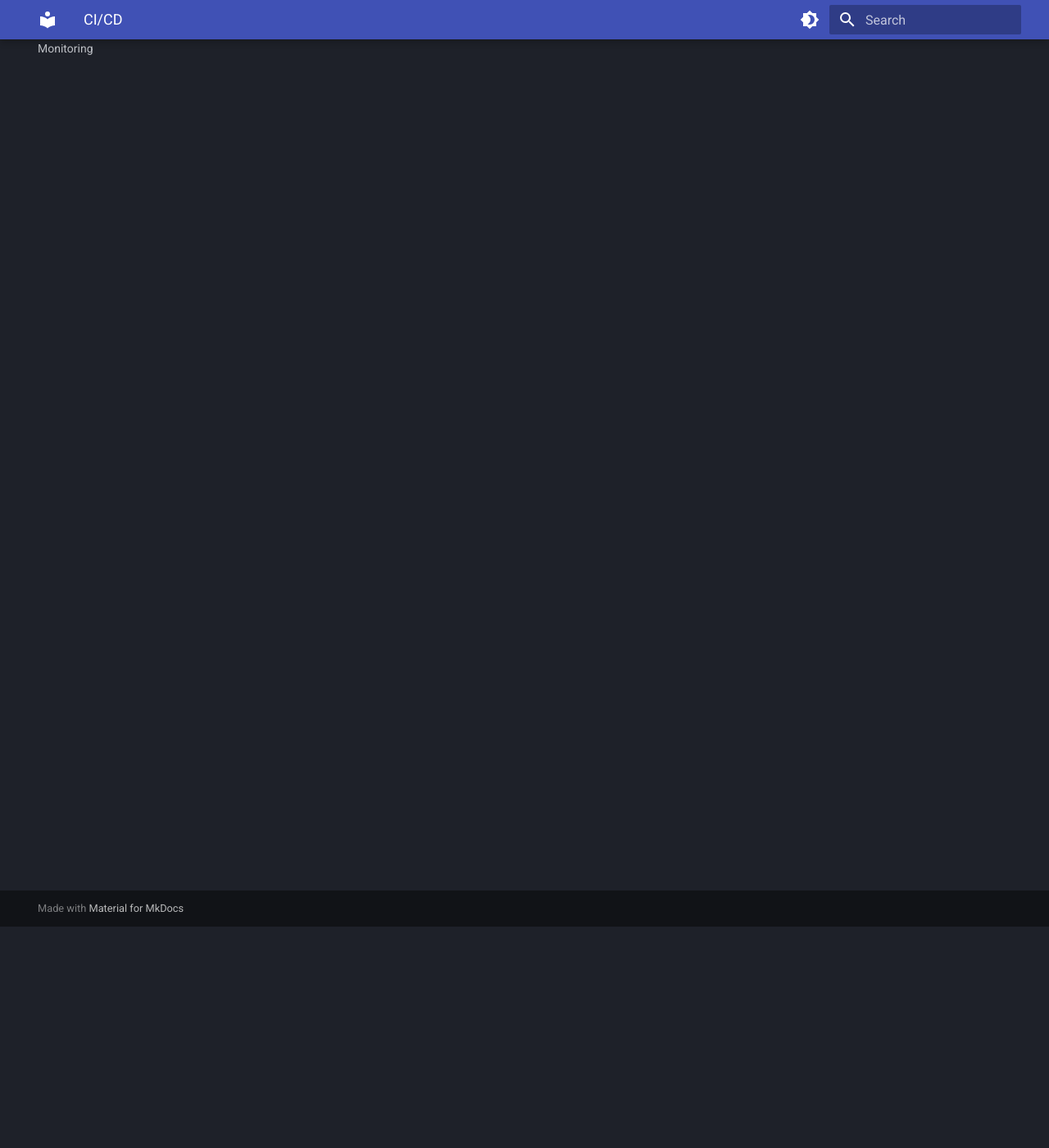
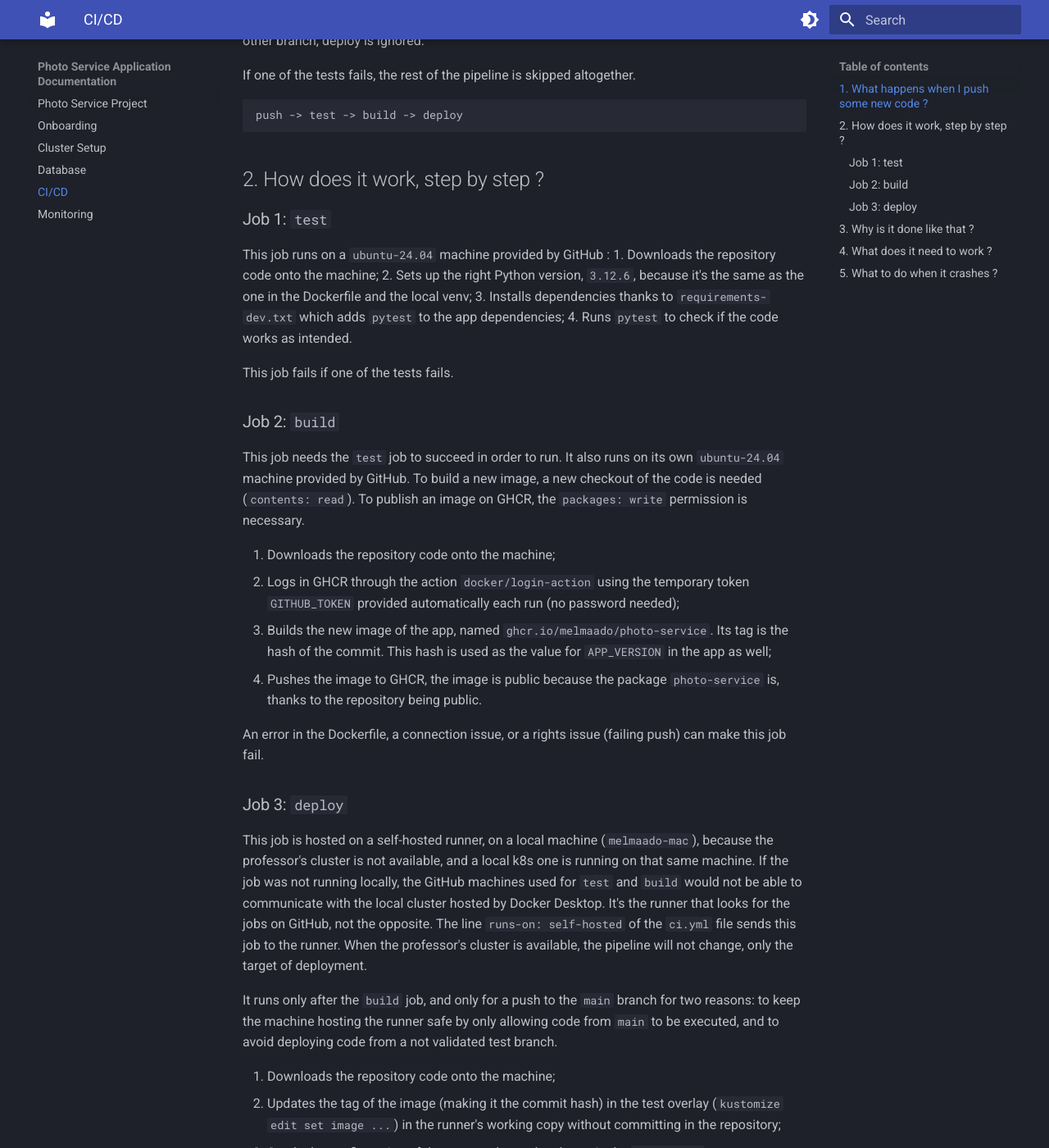
Before and after one commit to Melmaado/photo-service, an MkDocs documentation site: the page built from docs/ci_cd.md, in a window 1280 px wide and 1400 px high, scrolled down 270 px. Shown: the whole window at 82% size. Built offline with MkDocs 1.6.1 and Material for MkDocs 9.7.7, drawn with Linux system fonts in a browser that asks for light colours; some of the changed text lies outside the part shown.

Commit message:
Docs: describe the CI/CD jobs

````diff
--- a/docs/ci_cd.md
+++ b/docs/ci_cd.md
@@ -1 +1,53 @@
 # CI/CD
+## 1. What happens when I push some new code ?
+As soon as a push is made, GitHub Actions verifies the code of two routes, `/` and `/health` using pytest.
+After the test is done successfully, the image is built, published to GHCR and then deployed to the `21359-test` namespace **only if** the push is done on the `main` branch. From any other branch, deploy is ignored.
+
+If one of the tests fails, the rest of the pipeline is skipped altogether.
+
+```
+push -> test -> build -> deploy
+```
+
+## 2. How does it work, step by step ?
+
+### Job 1: `test`
+This job runs on a `ubuntu-24.04` machine provided by GitHub :
+1. Downloads the repository code onto the machine;
+2. Sets up the right Python version, `3.12.6`, because it's the same as the one in the Dockerfile and the local venv;
+3. Installs dependencies thanks to `requirements-dev.txt` which adds `pytest` to the app dependencies;
+4. Runs `pytest` to check if the code works as intended.
+
+This job fails if one of the tests fails.
+
+### Job 2: `build`
+This job needs the `test` job to succeed in order to run. It also runs on its own `ubuntu-24.04` machine provided by GitHub. To build a new image, a new checkout of the code is needed (`contents: read`). To publish an image on GHCR, the `packages: write` permission is necessary.
+
+1. Downloads the repository code onto the machine;
+2. Logs in GHCR through the action `docker/login-action` using the temporary token `GITHUB_TOKEN` provided automatically each run (no password needed);
+3. Builds the new image of the app, named `ghcr.io/melmaado/photo-service`. Its tag is the hash of the commit. This hash is used as the value for `APP_VERSION` in the app as well;
+4. Pushes the image to GHCR, the image is public because the package `photo-service` is, thanks to the repository being public.
+
+An error in the Dockerfile, a connection issue, or a rights issue (failing push) can make this job fail.
+
+### Job 3: `deploy`
+This job is hosted on a self-hosted runner, on a local machine (`melmaado-mac`), because the professor's cluster is not available, and a local k8s one is running on that same machine. If the job was not running locally, the GitHub machines used for `test` and `build` would not be able to communicate with the local cluster hosted by Docker Desktop. It's the runner that looks for the jobs on GitHub, not the opposite. The line `runs-on: self-hosted` of the `ci.yml` file sends this job to the runner. When the professor's cluster is available, the pipeline will not change, only the target of deployment.
+
+It runs only after the `build` job, and only for a push to the `main` branch for two reasons: to keep the machine hosting the runner safe by only allowing code from `main` to be executed, and to avoid deploying code from a not validated test branch.
+
+1. Downloads the repository code onto the machine;
+2. Updates the tag of the image (making it the commit hash) in the test overlay (`kustomize edit set image ...`) in the runner's working copy without committing in the repository;
+3. Sends the configuration of the test overlay to the cluster in the `21359-test` namespace (`kubectl apply -k ...`) and since the tag of the image changed, k8s starts a rolling update;
+4. Waits until the rolling update is complete, if not so it makes the job fail. If it didn't wait, the job would be considered done as soon as the request was sent, even if the pods crash afterwards (`kubectl rollout status ...`). The maximum waiting time is 120 seconds.
+
+Any issue with the `melmaado-mac` local machine (stopped runner, Docker Desktop being closed, `kustomize` being absent) or with deployment (image not found, pods never ready) would make the job fail.
+
+## 3. Why is it done like that ?
+
+
+
+
+## 4. What does it need to work ?
+
+
+## 5. What to do when it crashes ?
````
